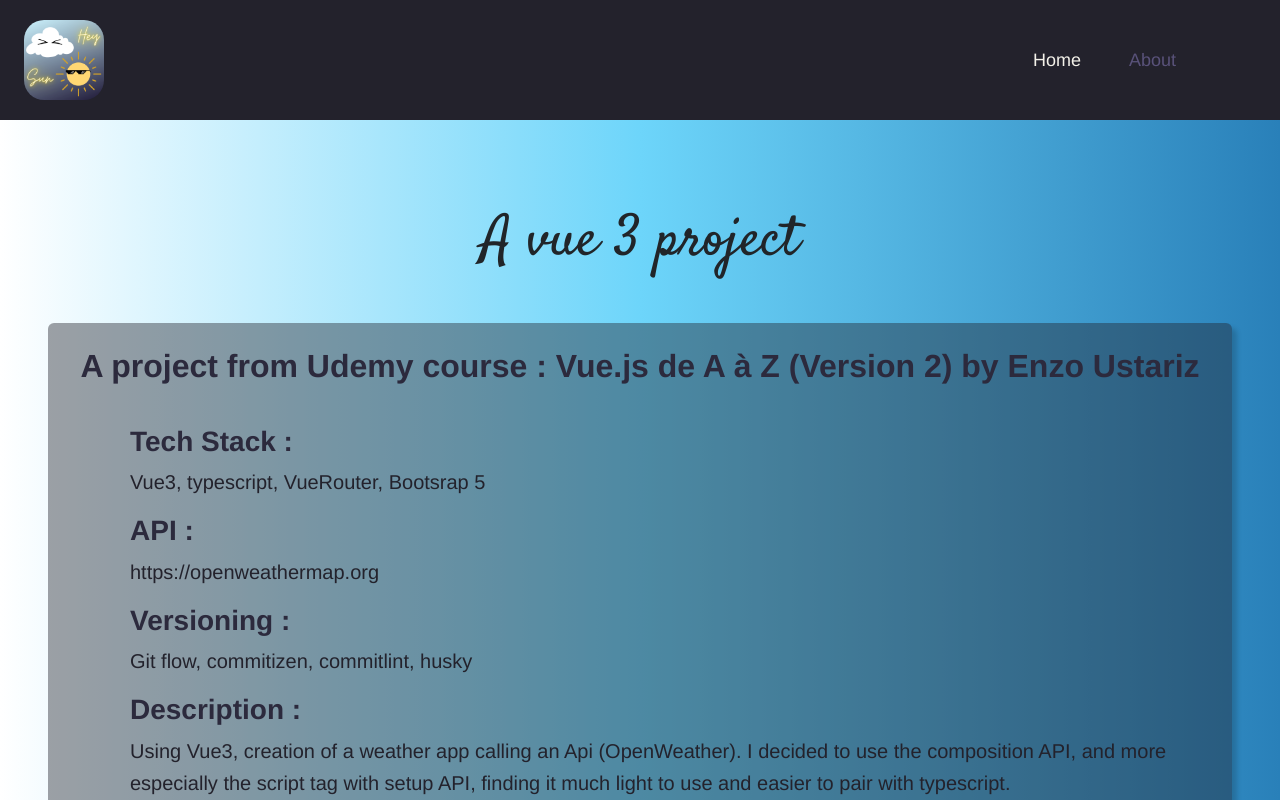
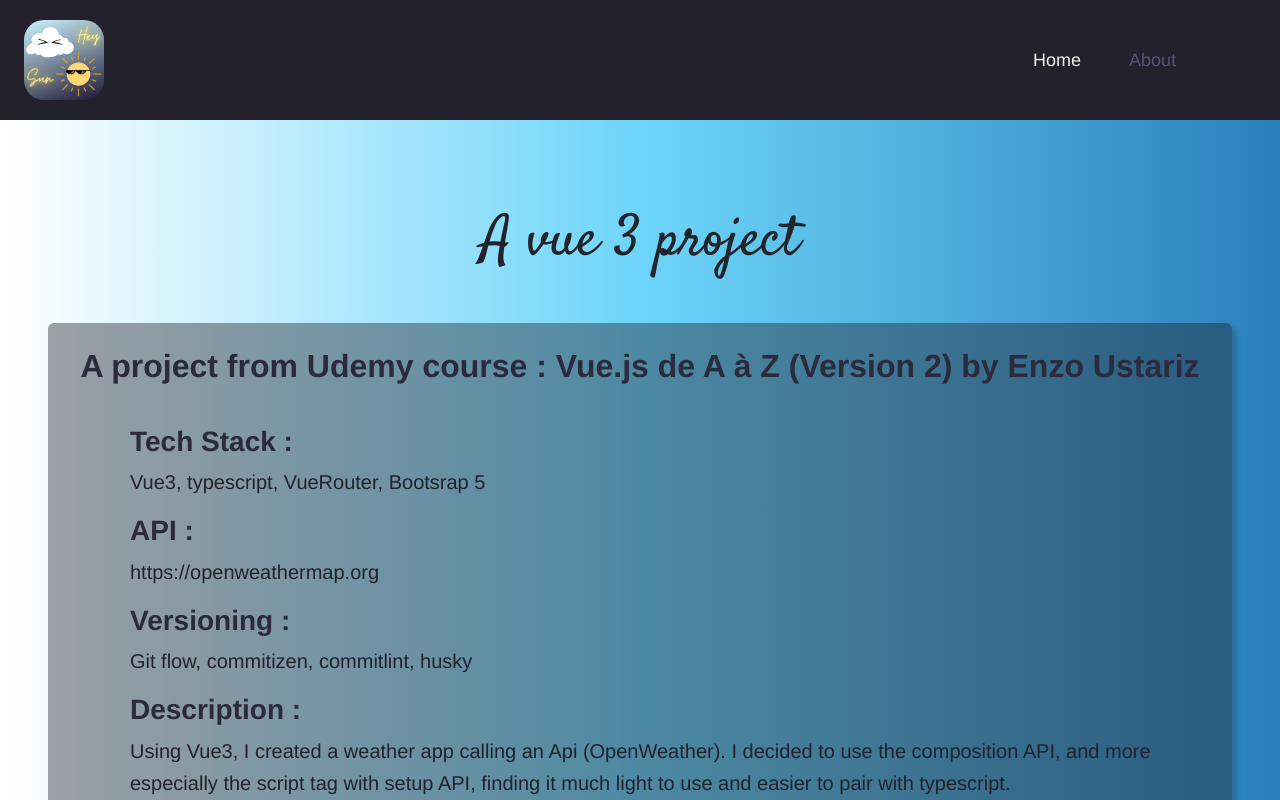
Before and after one commit to fdacheux/weather-app_vue3, a Vue app: page /about in a window 1280 px wide. Shown: the top 800 px of the page. Built offline with nearby package versions, Linux system fonts and the light colour scheme; no server answers.

Commit message:
feat(dexcription): updating text

```diff
--- a/src/components/ProjectDescription/DescriptionItem.vue
+++ b/src/components/ProjectDescription/DescriptionItem.vue
@@ -20,7 +20,7 @@
       <li>
         <h3>Description :</h3>
         <p>
-          Using Vue3, creation of a weather app calling an Api (OpenWeather). I
+          Using Vue3, I created a weather app calling an Api (OpenWeather). I
           decided to use the composition API, and more especially the script tag
           with setup API, finding it much light to use and easier to pair with
           typescript.
```
